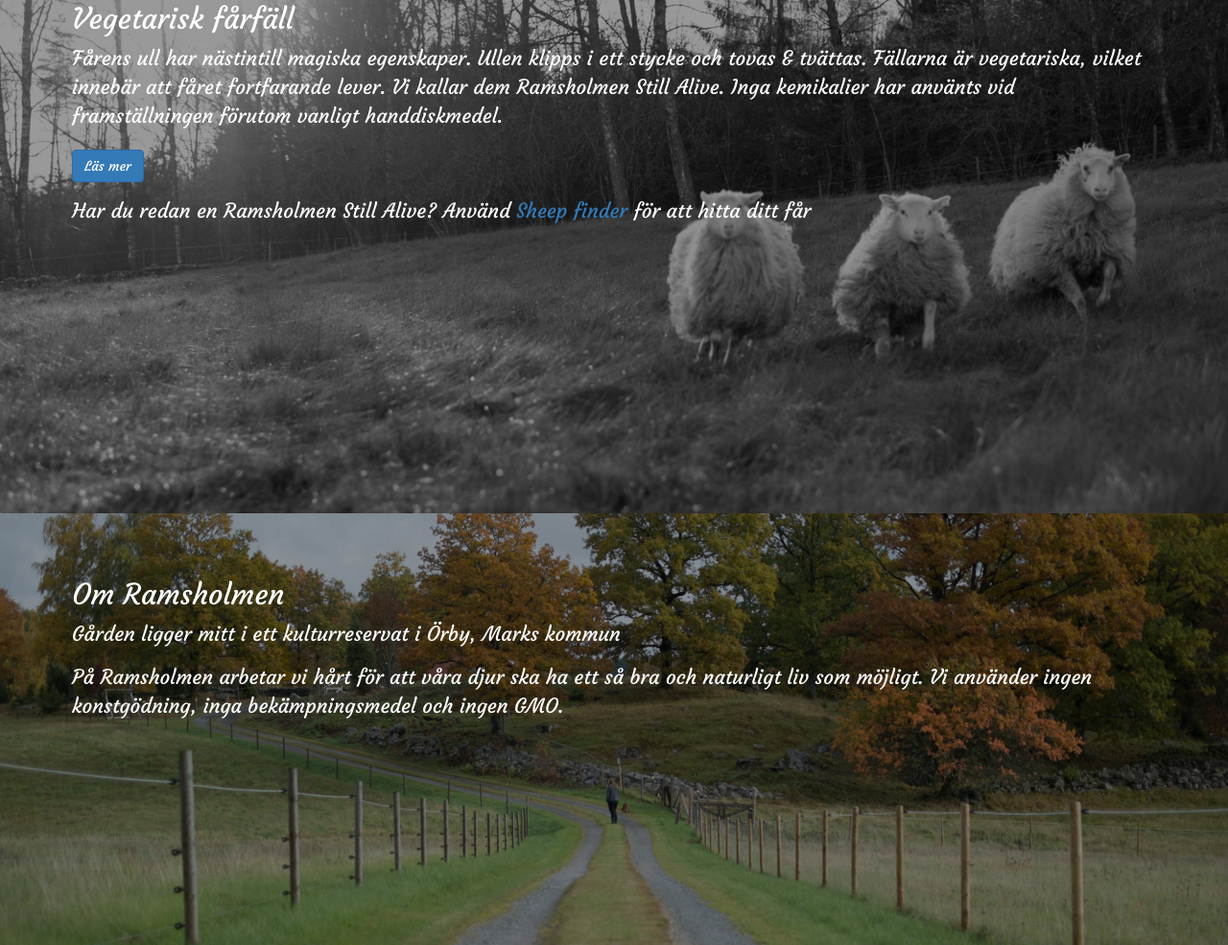
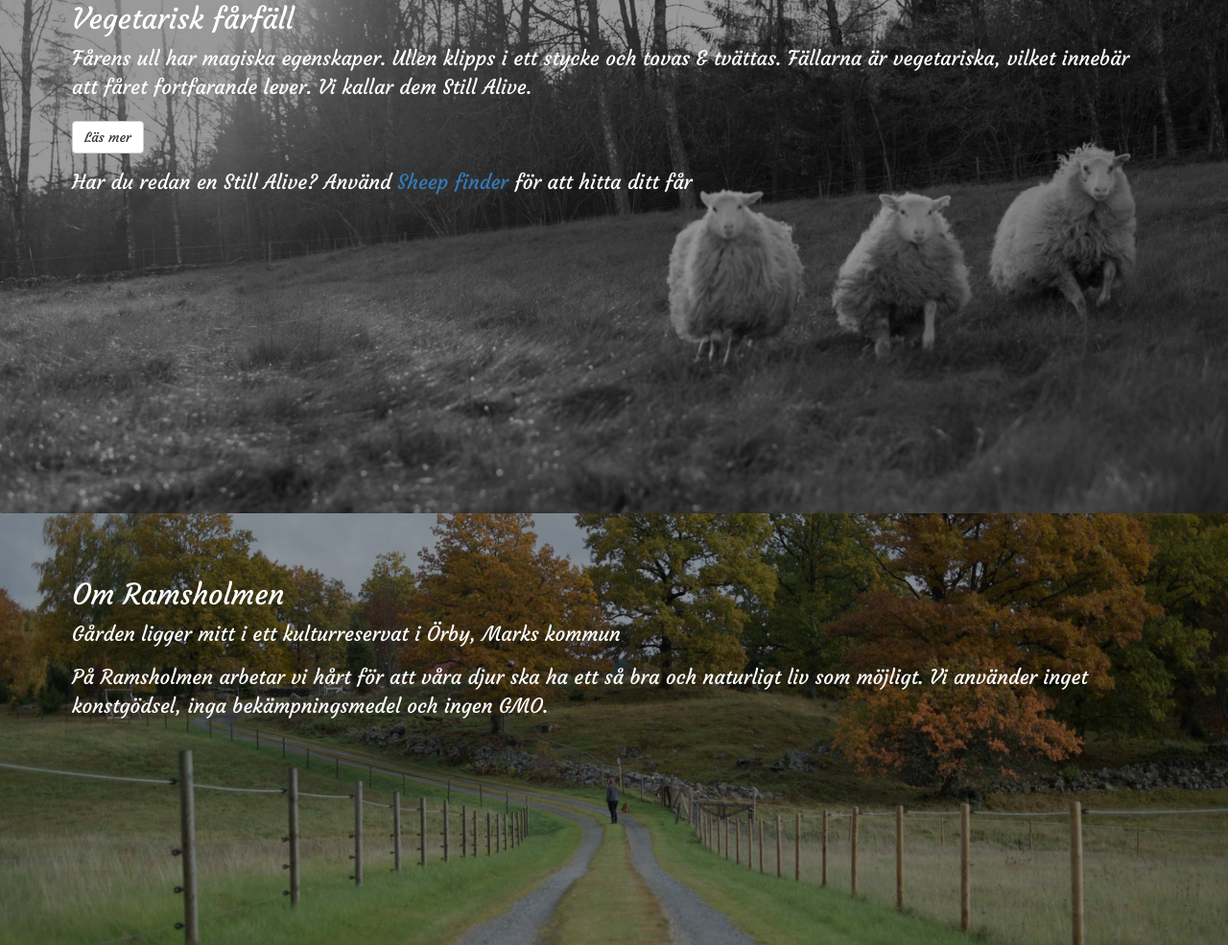
Before and after one commit to rhymn/ramsholmen, a website: page index.html in a window 1280 px wide. Shown: the part 1535-2520 px from the top of the page at 96% size. Drawn offline with nearby package versions, Linux system fonts and the light colour scheme.

Commit message:
Nu är jag väl klar

```diff
--- a/index.html
+++ b/index.html
@@ -105,13 +105,13 @@
 						<div class="col-sm-12">
 							<div class="jumbotron">
 								<h2>Vegetarisk fårfäll</h2>
-								<p>Fårens ull har nästintill magiska egenskaper. Ullen klipps i ett stycke och tovas & tvättas. Fällarna är vegetariska, vilket innebär att fåret fortfarande lever. Vi kallar dem Ramsholmen Still Alive. Inga kemikalier har använts vid framställningen förutom vanligt handdiskmedel.</p>
+								<p>Fårens ull har magiska egenskaper. Ullen klipps i ett stycke och tovas & tvättas. Fällarna är vegetariska, vilket innebär att fåret fortfarande lever. Vi kallar dem Still Alive.</p>
 
 								<p>
-									<button class="btn btn-primary" type="button" data-target="#still-alive-modal" data-toggle="modal">Läs mer</button>
+									<button class="btn btn-default" type="button" data-target="#still-alive-modal" data-toggle="modal">Läs mer</button>
 								</p>
 
-								<p>Har du redan en Ramsholmen Still Alive? Använd <a href="/sheepfinder/">Sheep finder</a> för att hitta ditt får</p>
+								<p>Har du redan en Still Alive? Använd <a href="/sheepfinder/">Sheep finder</a> för att hitta ditt får</p>
 							</div>
 						</div>
 					</div>
@@ -131,6 +131,11 @@
 					<div class="modal-body">
 						<p>
 							Fåren är av rasen Klövsjöfår som är en svensk lantras. De bor på Ramsholmen, ett kulterreservat långt ifrån konstgödsling och GMO. Alla våra får ingår i genbank eftersom rasen Klövsjöfår är utrotningshotad. På alla fällar finns en webbadress samt ett unikt nummer så att du kan läsa om just ditt får.
+
+						</p>
+
+						<p>
+							Inga kemikalier har använts vid framställningen förutom vanligt handdiskmedel.
 						</p>
 
 						<h3>Tvättråd</h3>
@@ -163,7 +168,7 @@
 								<h2>Om Ramsholmen</h2>
 								<p>Gården ligger mitt i ett kulturreservat i Örby, Marks kommun<p>
 
-								<p>På Ramsholmen arbetar vi hårt för att våra djur ska ha ett så bra och naturligt liv som möjligt. Vi använder ingen konstgödning, inga bekämpningsmedel och ingen GMO. </p>
+								<p>På Ramsholmen arbetar vi hårt för att våra djur ska ha ett så bra och naturligt liv som möjligt. Vi använder inget konstgödsel, inga bekämpningsmedel och ingen GMO. </p>
 
 							</div>
 						</div>
@@ -171,6 +176,7 @@
 				</div>
 			</div>
 		</div>
+
 		<div class="footer">
 			<div class="container-fluid">
 				<div class="row">
--- a/js/app.js
+++ b/js/app.js
@@ -51,6 +51,7 @@
 			// Swap background image
 			if($scope.list[id].sheep.image){
 				$('#still-alive-section').css({
+					'background-position': 'center center',
 					'background-image': 'url('+$scope.list[id].sheep.image+')'
 				});
 			}
--- a/style.css
+++ b/style.css
@@ -15,7 +15,7 @@
 
 a{
 	color: #337ab7;
-	box-shadow: 1px;
+	text-shadow: 2px 2px 2px rgba(50, 50, 50, 1);
 }
 
 .jumbotron{
@@ -27,9 +27,6 @@
 	transition: background-image 0.5s ease-in-out;
 }
 
-#still-alive-section a{
-	text-shadow: 2px 2px 2px rgba(50, 50, 50, 1);
-}
 
 .lamb-section{
 	background-image: url(img/sunset.jpg);
```
